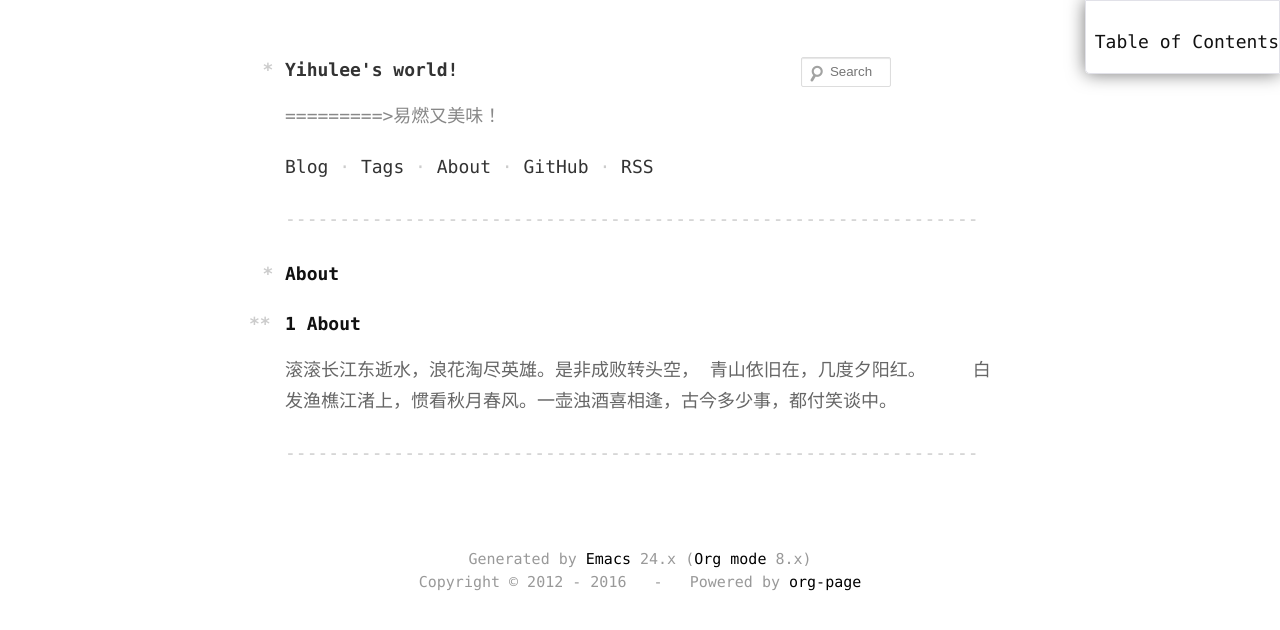
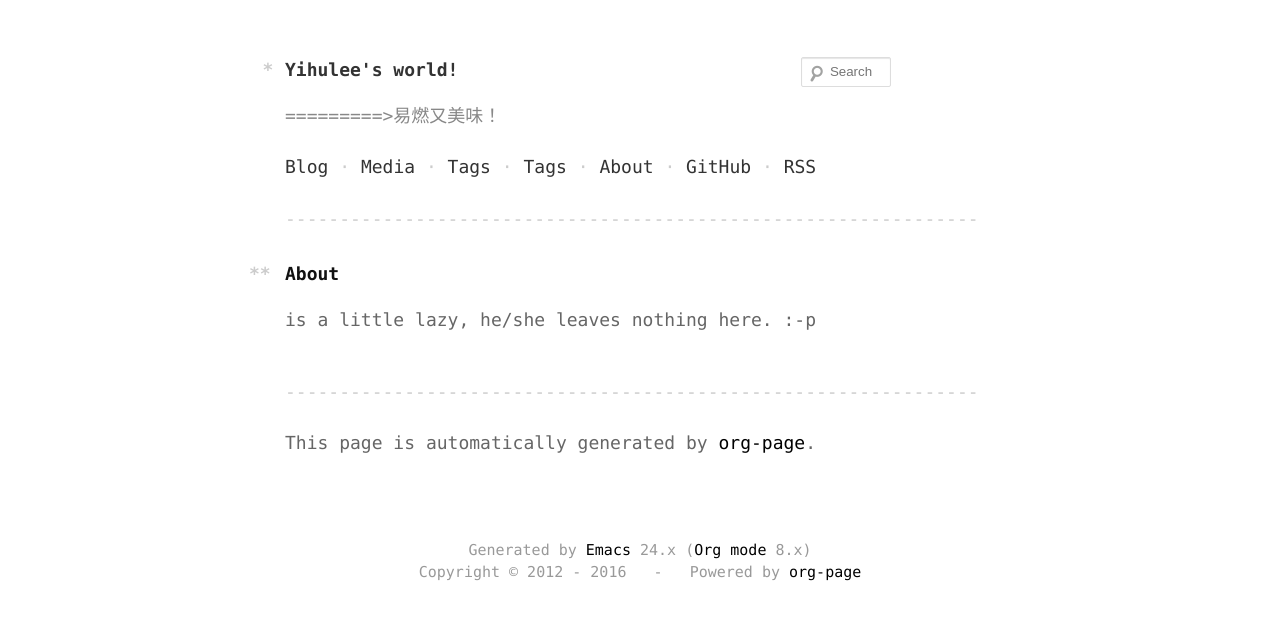
Before and after one commit to Yihulee/Yihulee.github.io, a plain HTML site: page about/index.html in a window 1280 px wide. Drawn offline with nearby package versions, Linux system fonts and the light colour scheme; some packages are replaced by stand-ins of ours; a script that the page names is missing.

Commit message:
Update published html files, committed by org-page.

```diff
--- a/about/index.html
+++ b/about/index.html
@@ -14,6 +14,8 @@
         <p>=========&gt;易燃又美味！</p>
         <ul>
           <li><a href="/blog/">Blog</a></li>
+          <li><a href="/media/">Media</a></li>
+          <li><a href="/tags/">Tags</a></li>
           <li><a href="/tags/">Tags</a></li>
           <li><a href="/about/">About</a></li>
           <li><a href="https://github.com/Yihulee">GitHub</a></li>
@@ -25,30 +27,14 @@
         </form>
       </header>
     </div>
-
-<div>
-<div class="post">
-<h1>About</h1>
-<div id="table-of-contents">
-<h2>Table of Contents</h2>
-<div id="text-table-of-contents">
-<ul>
-<li><a href="#orgheadline1">1. About</a></li>
-</ul>
-</div>
-</div>
-
-<div id="outline-container-orgheadline1" class="outline-2">
-<h2 id="orgheadline1"><span class="section-number-2">1</span> About</h2>
-<div class="outline-text-2" id="text-1">
-<p>
-  滚滚长江东逝水，浪花淘尽英雄。是非成败转头空， 青山依旧在，几度夕阳红。
-　　白发渔樵江渚上，惯看秋月春风。一壶浊酒喜相逢，古今多少事，都付笑谈中。</p>
-</div>
-</div>
-
-</div>
-</div>
+    <div id="outline-container-sec-1" class="outline-2">
+      <h2 id="sec-1">About </h2>
+      <div class="outline-text-2" id="text-1">
+	<p> is a little lazy, he/she leaves nothing here. :-p</p>
+	<hr/>
+	<p>This page is automatically generated by <a href="https://github.com/kelvinh/org-page">org-page</a>.</p>
+      </div>
+    </div>
     <div>
       <script src="http://code.jquery.com/jquery-latest.min.js"></script>
       <script src="https://cdnjs.cloudflare.com/ajax/libs/prettify/r298/prettify.js"></script>
@@ -64,6 +50,5 @@
         </p>
       </div>
     </div>
-
   </body>
 </html>
```
Also changed, not shown: index.html (+2 -10 lines), rss.xml (+2 -16 lines), tags/index.html (+2 -2 lines).
